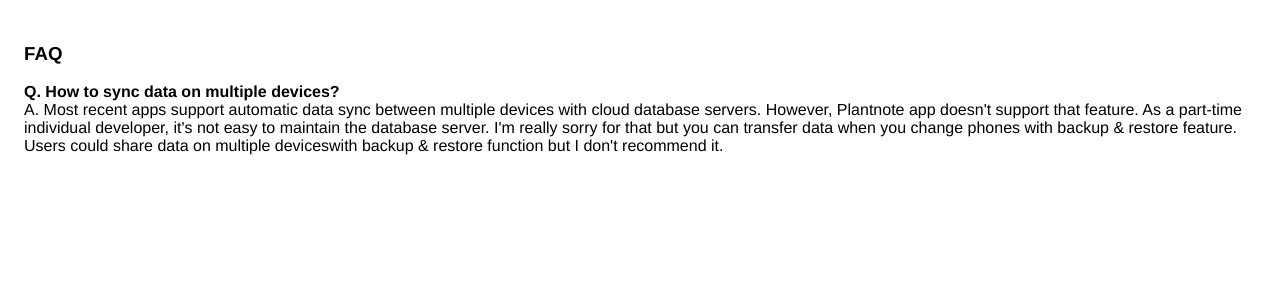
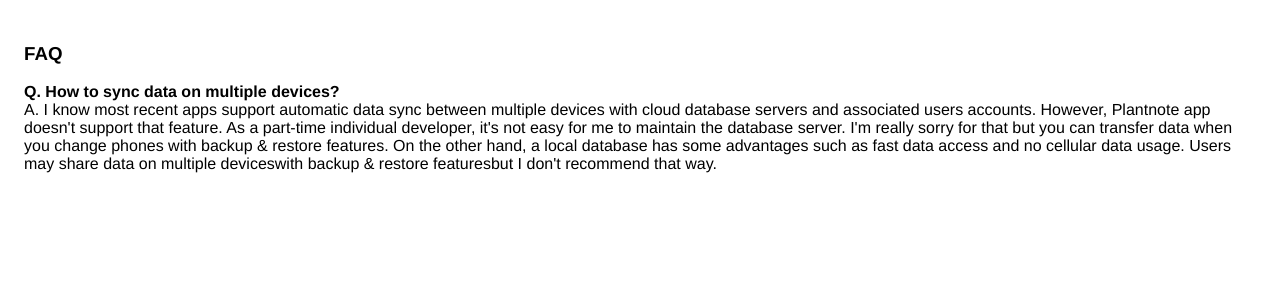
Before and after one commit to plantnote/plantnote.github.io, a Jekyll site: the page faq.html, which Jekyll copies as it is, in a window 1280 px wide. Shown: the top 300 px of the page. Built offline with Jekyll 4.4.1, drawn with Linux system fonts in a browser that asks for light colours.

Commit message:
change faq

```diff
--- a/faq.html
+++ b/faq.html
@@ -10,7 +10,7 @@
     <strong><h3>FAQ</h3></strong>
                 <p>
                   <strong>Q. How to sync data on multiple devices?</strong><br>
-                  A. Most recent apps support automatic data sync between multiple devices with cloud database servers. However, Plantnote app doesn't support that feature. As a part-time individual developer, it's not easy to maintain the database server. I'm really sorry for that but you can transfer data when you change phones with backup & restore feature. Users could share data on multiple deviceswith backup & restore function but I don't recommend it.
+                  A. I know most recent apps support automatic data sync between multiple devices with cloud database servers and associated users accounts. However, Plantnote app doesn't support that feature. As a part-time individual developer, it's not easy for me to maintain the database server. I'm really sorry for that but you can transfer data when you change phones with backup & restore features. On the other hand, a local database has some advantages such as fast data access and no cellular data usage. Users may share data on multiple deviceswith backup & restore featuresbut I don't recommend that way.
                 </p>
     </body>
     </html>
```
